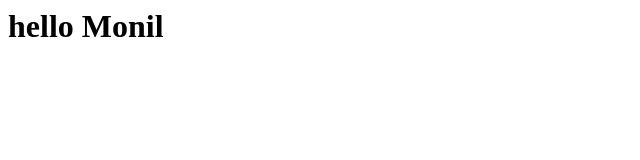
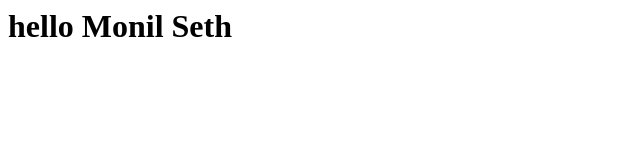
Before and after one commit to MS7773/jenkis, a plain HTML site: page index.html in a window 1280 px wide. Shown: the whole page, without its empty margins (0-640 px from the left). Drawn offline with Linux system fonts and the light colour scheme.

Commit message:
Update index.html

```diff
--- a/index.html
+++ b/index.html
@@ -1 +1 @@
-<h1>hello Monil</h1>
+<h1>hello Monil Seth</h1>
```
